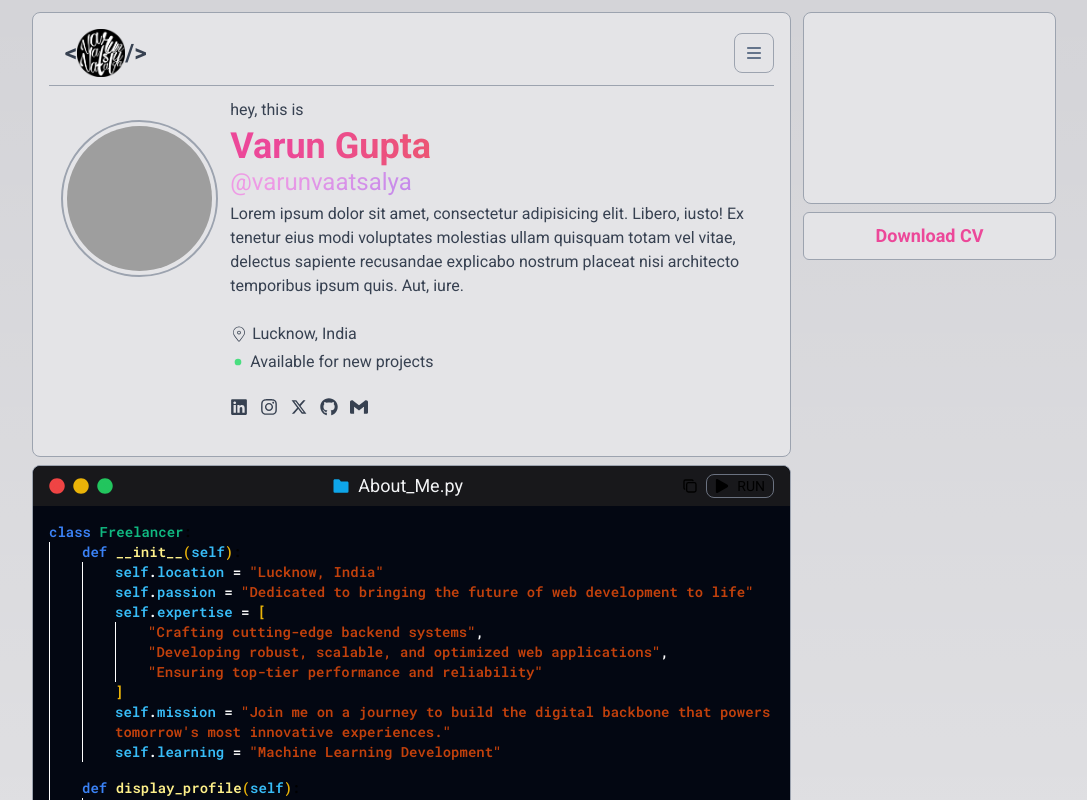
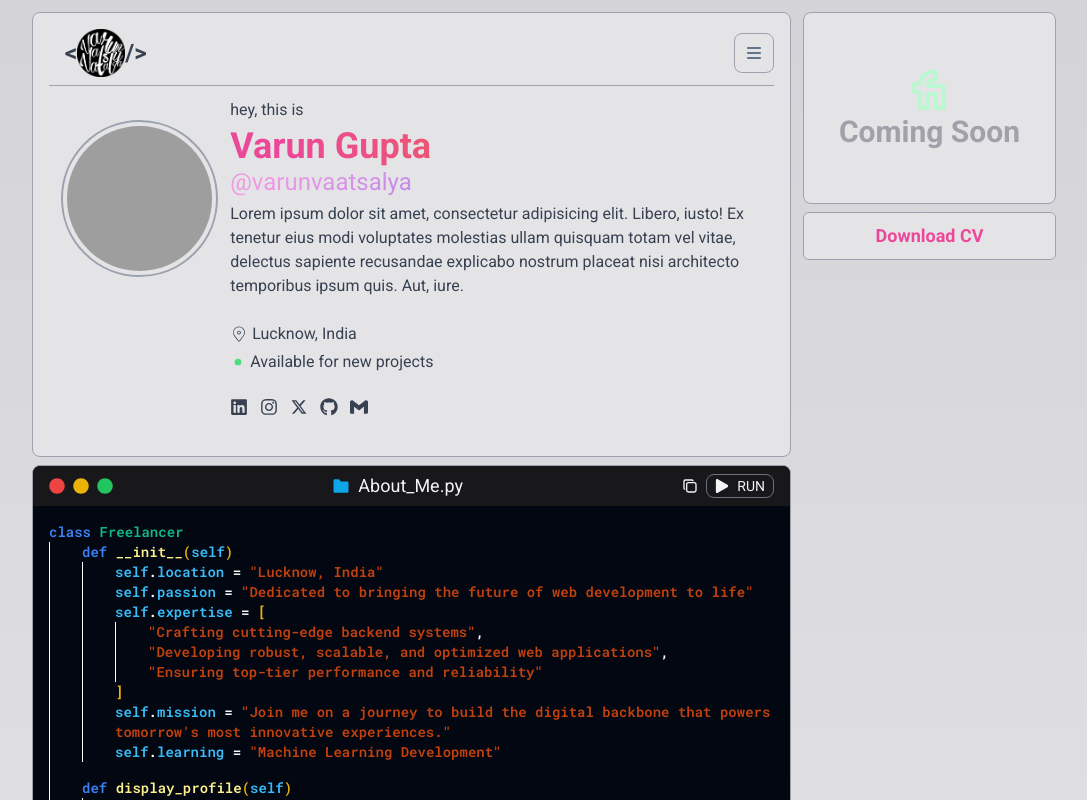
Before and after one commit to varunvaatsalya/varun_gupta, a Next.js app: page / in a window 1280 px wide. Shown: the top 800 px of the page, without its empty margins (96-1183 px from the left). Built offline with nearby package versions, Linux system fonts and the light colour scheme; grey boxes are pictures that could not be loaded.

Commit message:
fiverr section

```diff
--- a/src/app/About.js
+++ b/src/app/About.js
@@ -32,7 +32,7 @@ function About() {
           <div className="flex gap-2 items-center text-lg text-gray-100">
             <GoFileDirectoryFill className="text-sky-500 " /> About_Me.py
           </div>
-          <div className=" flex items-center gap-2">
+          <div className="text-gray-100 flex items-center gap-2">
             <div>
               <ContentCopyBtn copy={"code"} />
             </div>
--- a/src/app/CoMain.js
+++ b/src/app/CoMain.js
@@ -1,14 +1,21 @@
 
+import { TbBrandFiverr } from "react-icons/tb";
 function CoMain() {
   return (
     <>
-      <div className="bg-zinc-200 dark:bg-gray-950 w-full border border-gray-400 dark:border-gray-800 rounded-lg h-48">
-
+      <div className="bg-zinc-200 dark:bg-gray-950 w-full border border-gray-400 dark:border-gray-800 rounded-lg h-48 flex flex-col justify-center items-center">
+          <TbBrandFiverr className="text-5xl text-green-200 dark:text-green-950"/>
+<div className="text-3xl font-semibold text-zinc-400 dark:text-gray-800">Coming Soon</div>
       </div>
-      <a href="https://drive.google.com/file/d/1vT4Hg6EnMgabccPks2AA8jb3fLt-fDJd/view?usp=drive_link" target="_blank" rel="noopener noreferrer">
-      <div className="w-full h-12 rounded-md text-lg border border-gray-400 dark:border-gray-800 font-semibold text-pink-500 hover:text-orange-500 my-2 bg-zinc-200 dark:bg-gray-950 flex justify-center items-center">
-        Download CV
-      </div></a>
+      <a
+        href="https://drive.google.com/file/d/1vT4Hg6EnMgabccPks2AA8jb3fLt-fDJd/view?usp=drive_link"
+        target="_blank"
+        rel="noopener noreferrer"
+      >
+        <div className="w-full h-12 rounded-md text-lg border border-gray-400 dark:border-gray-800 font-semibold text-pink-500 hover:text-orange-500 my-2 bg-zinc-200 dark:bg-gray-950 flex justify-center items-center">
+          Download CV
+        </div>
+      </a>
     </>
   );
 }
--- a/src/app/DropMenu.js
+++ b/src/app/DropMenu.js
@@ -1,44 +1,51 @@
 "use client";
 import { useEffect, useState } from "react";
 import { FaBars } from "react-icons/fa6";
+import { TbBrandFiverr } from "react-icons/tb";
 export default function Dropdown() {
   const [open, setOpen] = useState(false);
-  function toggleOpen(){
+
+  useEffect(() => {}, [open]);
+
+  function toggleOpen() {
     setOpen(!open);
   }
-  useEffect(() => {}, [open]);
   return (
     <>
       <div className="relative">
         <button className="p-2 border border-gray-400 dark:border-gray-700 text-slate-500 dark:text-slate-400 w-10 h-10 rounded-lg">
-          <FaBars
-            className="mx-auto"
-            onClick={toggleOpen}
-          />
+          <FaBars className="mx-auto" onClick={toggleOpen} />
         </button>
         <>
           <div
             className={`absolute w-44 p-2 rounded-lg border border-gray-400 dark:border-gray-700 bg-zinc-200 dark:bg-black my-2 right-0 transition-transform duration-500 ${
-              open ? "transform scale-100" : "transform scale-0 -translate-y-full"
+              open
+                ? "transform scale-100"
+                : "transform scale-0 -translate-y-full"
             }`}
           >
+            <a href="#projects">
               <button className="w-full h-8 rounded-lg hover:bg-gray-300 hover:dark:bg-gray-900">
-              Copy
+              Projects
               </button>
+            </a>
+            <a href="#contact">
               <button className="w-full h-8 rounded-lg hover:bg-gray-300 hover:dark:bg-gray-900">
-              Paste
+                Contacts
               </button>
-            <button className="w-full h-8 rounded-lg hover:bg-gray-300 hover:dark:bg-gray-900">
-              Theme
-            </button>
-            <button className="w-full h-8 rounded-lg hover hover:bg-red-500 text-red-500 hover:text-gray-50">
-              Delete
-            </button>
+            </a>
+            <hr className="border-gray-400 dark:border-gray-700 w-4/5 mx-auto block max-lg:hidden" />
+            <button className="w-full h-8 rounded-lg hover hover:bg-green-5000 text-green-500 hover:text-gray-50 flex justify-center items-center gap-2 pr-2 opacity-60"><TbBrandFiverr/> Fiver Profile</button>
             <hr className="border-gray-400 dark:border-gray-700 w-4/5 mx-auto hidden max-lg:block" />
-            <a href="https://drive.google.com/file/d/1vT4Hg6EnMgabccPks2AA8jb3fLt-fDJd/view?usp=drive_link" target="_blank" rel="noopener noreferrer">
+            <a
+              href="https://drive.google.com/file/d/1vT4Hg6EnMgabccPks2AA8jb3fLt-fDJd/view?usp=drive_link"
+              target="_blank"
+              rel="noopener noreferrer"
+            >
               <button className="w-full h-8 rounded-lg hover hover:bg-pink-500 text-pink-500 hover:text-gray-50 hidden max-lg:block">
                 Download CV
-            </button></a>
+              </button>
+            </a>
           </div>
         </>
       </div>
--- a/src/app/Main.js
+++ b/src/app/Main.js
@@ -15,7 +15,6 @@ import { HiOutlineMail } from "react-icons/hi";
 import { TbBrandCpp, TbCopy, TbPointFilled } from "react-icons/tb";
 import { RiNextjsLine, RiPhoneFill, RiTwitterXFill } from "react-icons/ri";
 import {
-  FaCircle,
   FaExternalLinkAlt,
   FaGitAlt,
   FaGithub,
@@ -28,11 +27,7 @@ import {
 } from "react-icons/fa";
 import Link from "next/link";
 import Dropdown from "./DropMenu";
-import { FaMinus, FaPlay, FaPlus } from "react-icons/fa6";
-import AboutContent from "./AboutContent";
 import ContentCopyBtn from "./ContentCopyBtn";
-import TypeWriter from "./CodeRun";
-import SentenceList from "./CodeRun";
 import About from "./About";
 
 function Main() {
@@ -230,7 +225,7 @@ function Main() {
         </div>
       </div>
       {/* projects */}
-      <div className="border bg-zinc-200 dark:bg-gray-950 border-gray-400 dark:border-gray-800 rounded-lg sm:my-2 px-6 py-4 my-2">
+      <div id="projects" className="border bg-zinc-200 dark:bg-gray-950 border-gray-400 dark:border-gray-800 rounded-lg sm:my-2 px-6 py-4 my-2">
         <div className="text-gray-700 dark:text-gray-400 text-xs text-center">
           Browse My Recent
         </div>
@@ -397,7 +392,7 @@ function Main() {
         </div>
       </div>
       {/* contact */}
-      <div className="border bg-zinc-200 dark:bg-gray-950 border-gray-400 dark:border-gray-800 rounded-lg sm:my-2 px-6 py-4 my-2">
+      <div id="contact" className="border bg-zinc-200 dark:bg-gray-950 border-gray-400 dark:border-gray-800 rounded-lg sm:my-2 px-6 py-4 my-2">
         <div className="w-32 p-1 bg-gradient text-slate-100 rounded-xl mx-auto text-center font-semibold mt-4">
           Get in touch
         </div>
--- a/src/app/layout.js
+++ b/src/app/layout.js
@@ -1,17 +1,15 @@
-import { Inter } from "next/font/google";
+import { Roboto } from "next/font/google";
 import "./globals.css";
 
-const inter = Inter({ subsets: ["latin"] });
-
-export const metadata = {
-  title: "Create Next App",
-  description: "Generated by create next app",
-};
+const roboto = Roboto({
+  weight: ["300", "400", "700", "900"],
+  subsets: ["latin", "latin-ext"],
+});
 
 export default function RootLayout({ children }) {
   return (
     <html lang="en">
-      <body className={inter.className+" bg-zinc-300 dark:bg-black"}>
+      <body className={roboto.className + " bg-zinc-300 dark:bg-black"}>
         {children}
       </body>
     </html>
--- a/src/app/page.js
+++ b/src/app/page.js
@@ -1,16 +1,11 @@
 import Main from "./Main";
 import CoMain from "./CoMain";
-import { Roboto } from "next/font/google";
 
-const roboto = Roboto({
-  weight: ["300", "400", "700", "900"],
-  subsets: ["latin","latin-ext"],
-});
+
 
 export default function Home() {
   return (
     <>
-    <div className={roboto.className}>
       <div className={"max-w-screen-lg max-md:mx-auto flex gap-3 my-1 mx-auto"}>
         <div className="w-[98%] lg:w-3/4 mx-auto">
           <Main />
@@ -18,7 +13,7 @@ export default function Home() {
         <div className="my-2 w-1/4 max-lg:hidden">
           <CoMain />
         </div>
-      </div></div>
+      </div>
     </>
   );
 }
```
Also changed, not shown: 1 other file (tests, documents, lock files or other folders). Lines whose indentation alone changed are shown as unchanged.
